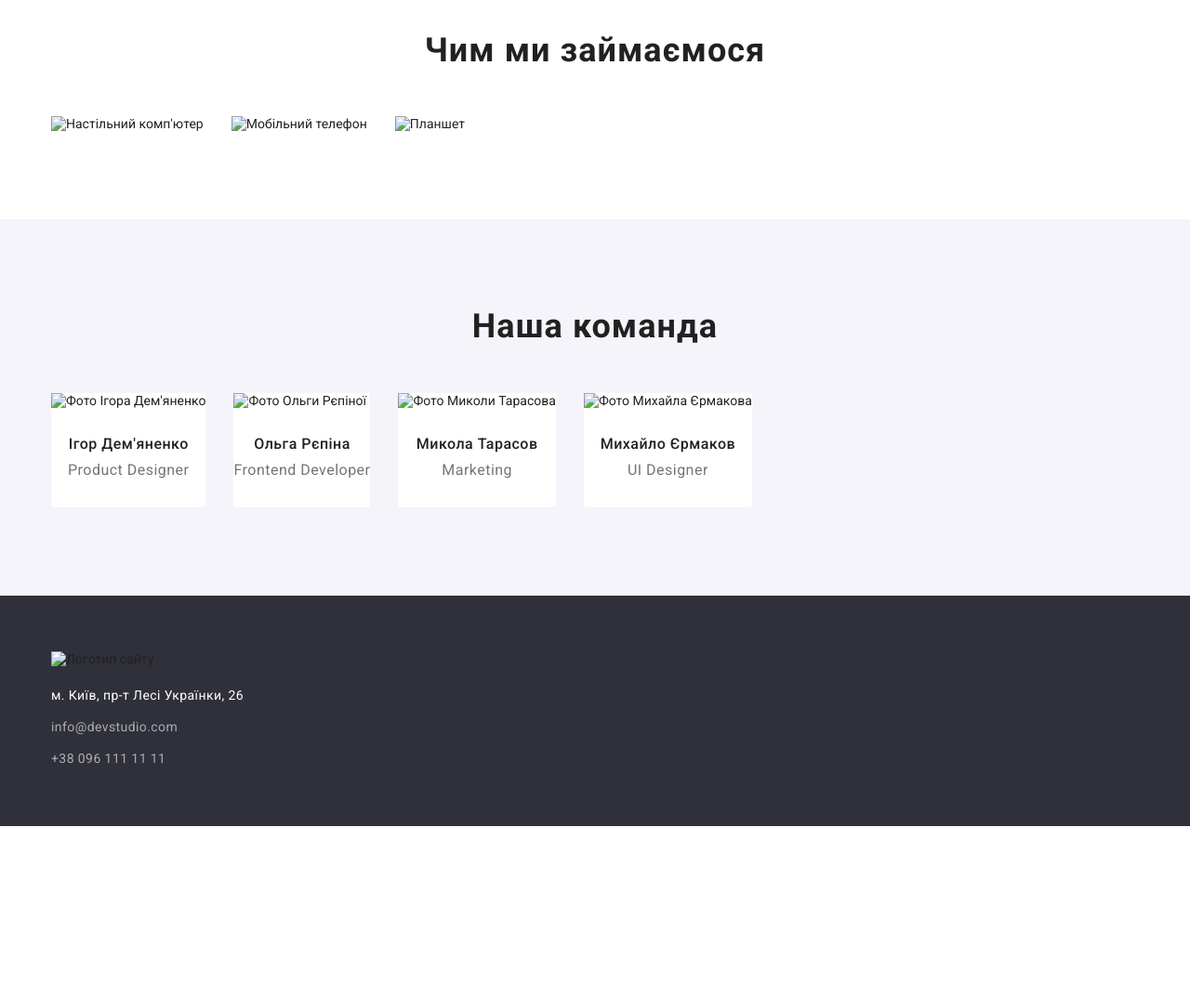
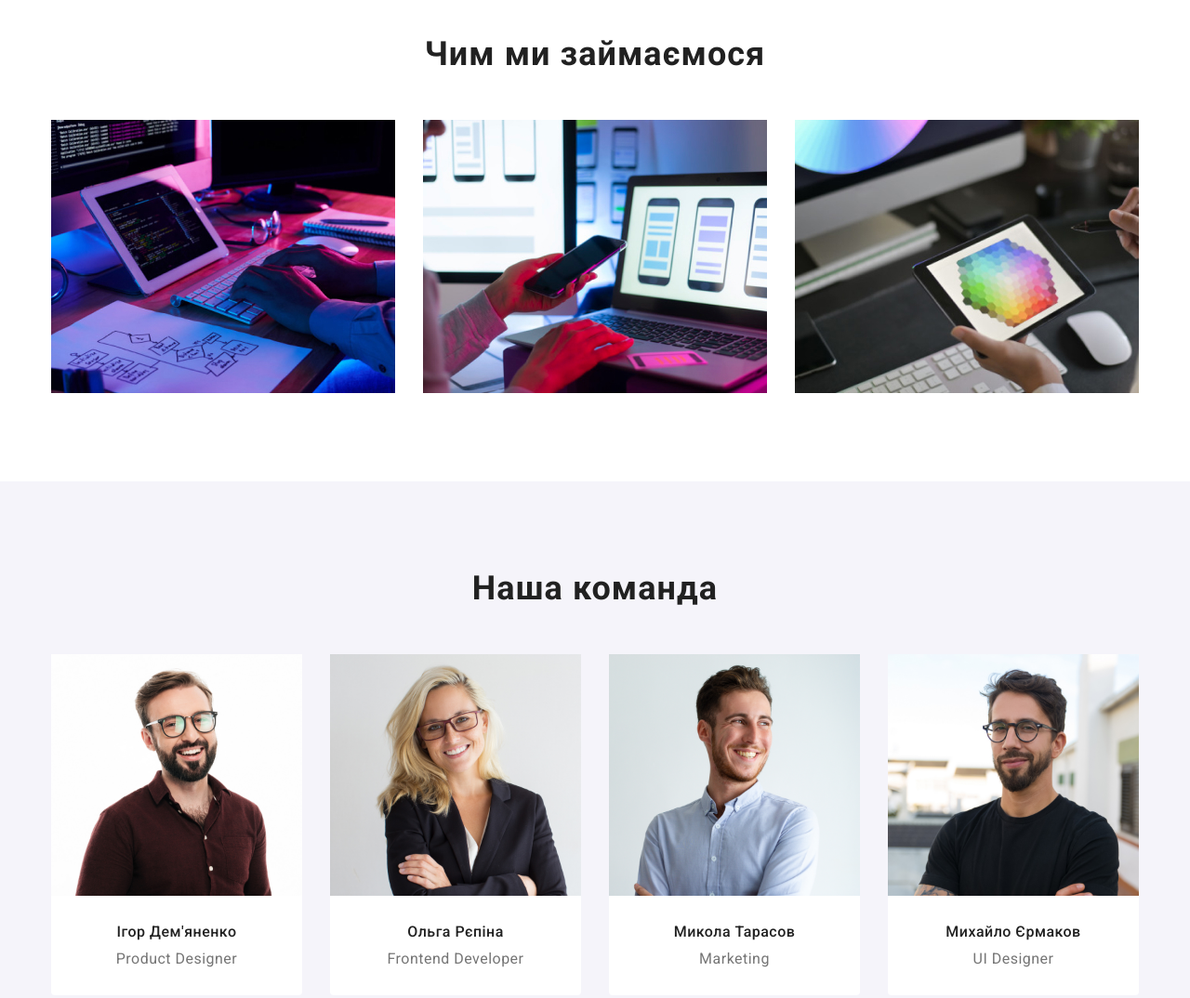
Before and after one commit to Roman793611/webstudio-1, a plain HTML site: page index.html in a window 1280 px wide. Shown: the part 920-1994 px from the top of the page at 93% size. Before the commit the page ends 1809 px from the top, so only its background shows below. Drawn offline with nearby package versions, Linux system fonts and the light colour scheme; the site is published under a folder, as on GitHub Pages, so addresses that start at the root find nothing.

Commit message:
виправив шляхи до зоображеннь

```diff
--- a/index.html
+++ b/index.html
@@ -21,7 +21,7 @@
     <header class="header">
       <div class="container header-container">
         <a class="header-logo" href="#">
-          <img class="logo-img" src="/src/img/logo.svg" alt="Логотип сайту" />
+          <img class="logo-img" src="./src/img/logo.svg" alt="Логотип сайту" />
         </a>
         <nav class="header-nav">
           <ul class="nav-list">
@@ -95,21 +95,21 @@
             <li class="work-item">
               <img
                 class="work-photo"
-                src="/src/img/work/desktop.jpg"
+                src="./src/img/work/desktop.jpg"
                 alt="Настільний комп'ютер"
               />
             </li>
             <li class="work-item">
               <img
                 class="work-photo"
-                src="/src/img/work/mobile.jpg"
+                src="./src/img/work/mobile.jpg"
                 alt="Мобільний телефон"
               />
             </li>
             <li class="work-item">
               <img
                 class="work-photo"
-                src="/src/img/work/tablet.jpg"
+                src="./src/img/work/tablet.jpg"
                 alt="Планшет"
               />
             </li>
@@ -125,7 +125,7 @@
                 <div class="teammate-photo">
                   <img
                     class="teammate-img"
-                    src="/src/img/team/ihor.jpg"
+                    src="./src/img/team/ihor.jpg"
                     alt="Фото Ігора Дем'яненко"
                   />
                 </div>
@@ -139,7 +139,7 @@
                 <div class="teammate-photo">
                   <img
                     class="teammate-img"
-                    src="/src/img/team/olha.jpg"
+                    src="./src/img/team/olha.jpg"
                     alt="Фото Ольги Рєпіної"
                   />
                 </div>
@@ -152,7 +152,7 @@
                 <div class="teammate-photo">
                   <img
                     class="teammate-img"
-                    src="/src/img/team/mykola.jpg"
+                    src="./src/img/team/mykola.jpg"
                     alt="Фото Миколи Тарасова"
                   />
                 </div>
@@ -166,7 +166,7 @@
                 <div class="teammate-photo">
                   <img
                     class="teammate-img"
-                    src="/src/img/team/mykhaylo.jpg"
+                    src="./src/img/team/mykhaylo.jpg"
                     alt="Фото Михайла Єрмакова"
                   />
                 </div>
@@ -183,7 +183,7 @@
         <a class="footer-logo" href="#"
           ><img
             class="logo-img"
-            src="/src/img/footer_logo.svg"
+            src="./src/img/footer_logo.svg"
             alt="Логотип сайту"
         /></a>
         <ul class="footer-contacts">
```
Also changed, not shown: src/pages/portfolio.html (+2 -2 lines).
